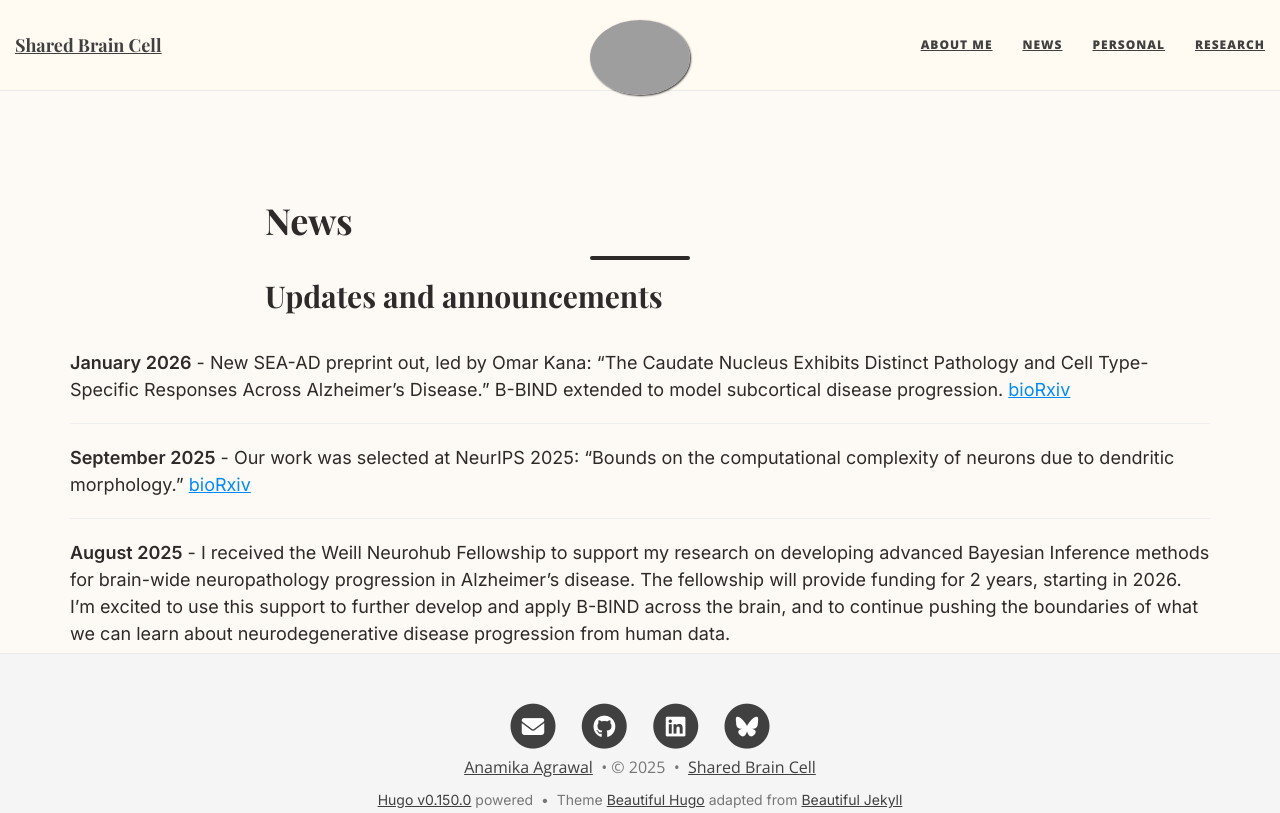
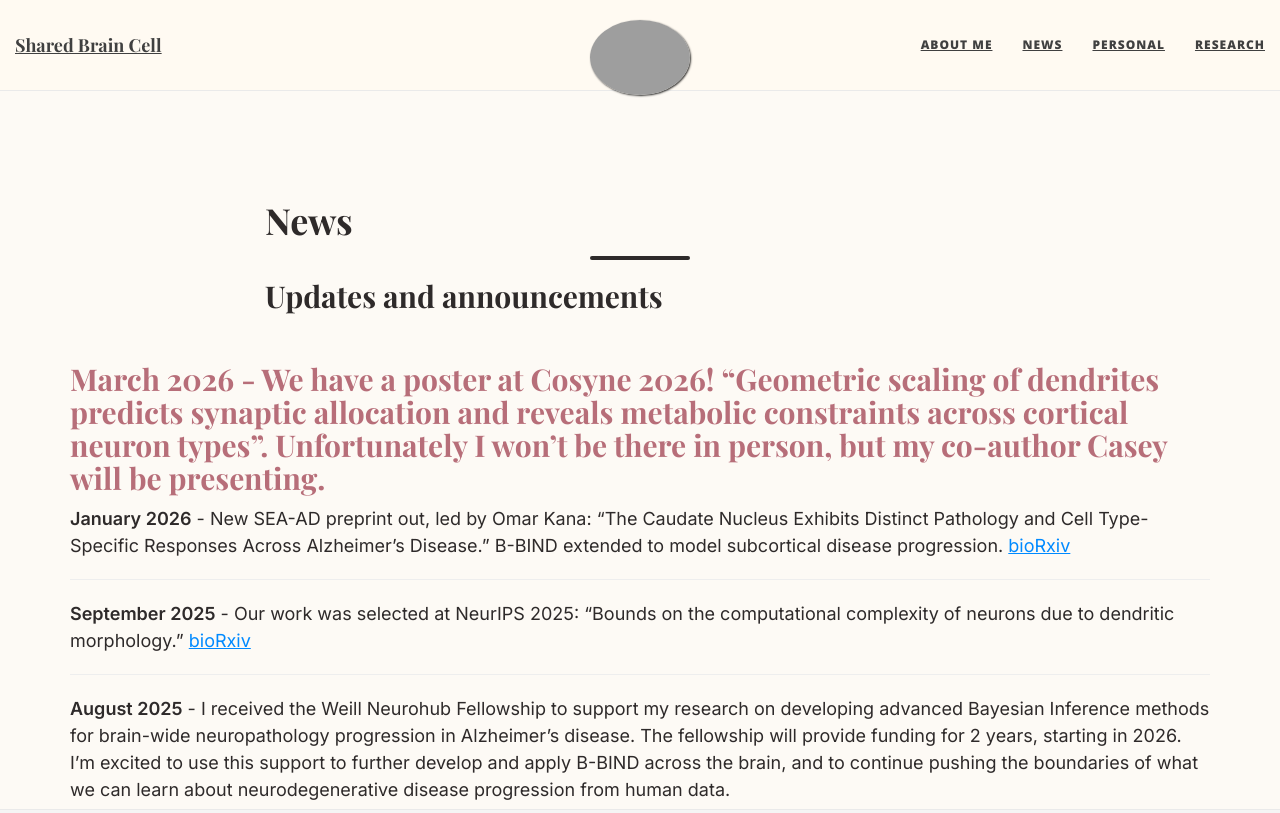
Before and after one commit to AnamikaAg/anamikaag.github.io, a plain HTML site: page news/index.html in a window 1280 px wide. Shown: the top 813 px of the page. Drawn offline with nearby package versions, Linux system fonts and the light colour scheme; some packages are replaced by stand-ins of ours; grey boxes are pictures that could not be loaded; a script that the page names is missing.

Commit message:
news section small edit

```diff
--- a/news/index.html
+++ b/news/index.html
@@ -217,7 +217,8 @@
 
 
 <main class="container py-5">
-  <div><p><strong>January 2026</strong> - New SEA-AD preprint out, led by Omar Kana: &ldquo;The Caudate Nucleus Exhibits Distinct Pathology and Cell Type-Specific Responses Across Alzheimer&rsquo;s Disease.&rdquo; B-BIND extended to model subcortical disease progression. <a href="https://www.biorxiv.org/content/10.64898/2026.01.10.694705v2">bioRxiv</a></p>
+  <div><h2 id="march-2026---we-have-a-poster-at-cosyne-2026-geometric-scaling-of-dendrites-predicts-synaptic-allocation-and-reveals-metabolic-constraints-across-cortical-neuron-types-unfortunately-i-wont-be-there-in-person-but-my-co-author-casey-will-be-presenting"><strong>March 2026</strong> - We have a poster at Cosyne 2026! &ldquo;Geometric scaling of dendrites predicts synaptic allocation and reveals metabolic constraints across cortical neuron types&rdquo;. Unfortunately I won&rsquo;t be there in person, but my co-author Casey will be presenting.</h2>
+<p><strong>January 2026</strong> - New SEA-AD preprint out, led by Omar Kana: &ldquo;The Caudate Nucleus Exhibits Distinct Pathology and Cell Type-Specific Responses Across Alzheimer&rsquo;s Disease.&rdquo; B-BIND extended to model subcortical disease progression. <a href="https://www.biorxiv.org/content/10.64898/2026.01.10.694705v2">bioRxiv</a></p>
 <hr>
 <p><strong>September 2025</strong> - Our work was selected at NeurIPS 2025: &ldquo;Bounds on the computational complexity of neurons due to dendritic morphology.&rdquo; <a href="https://www.biorxiv.org/content/10.1101/2025.07.11.664448v1">bioRxiv</a></p>
 <hr>
```
